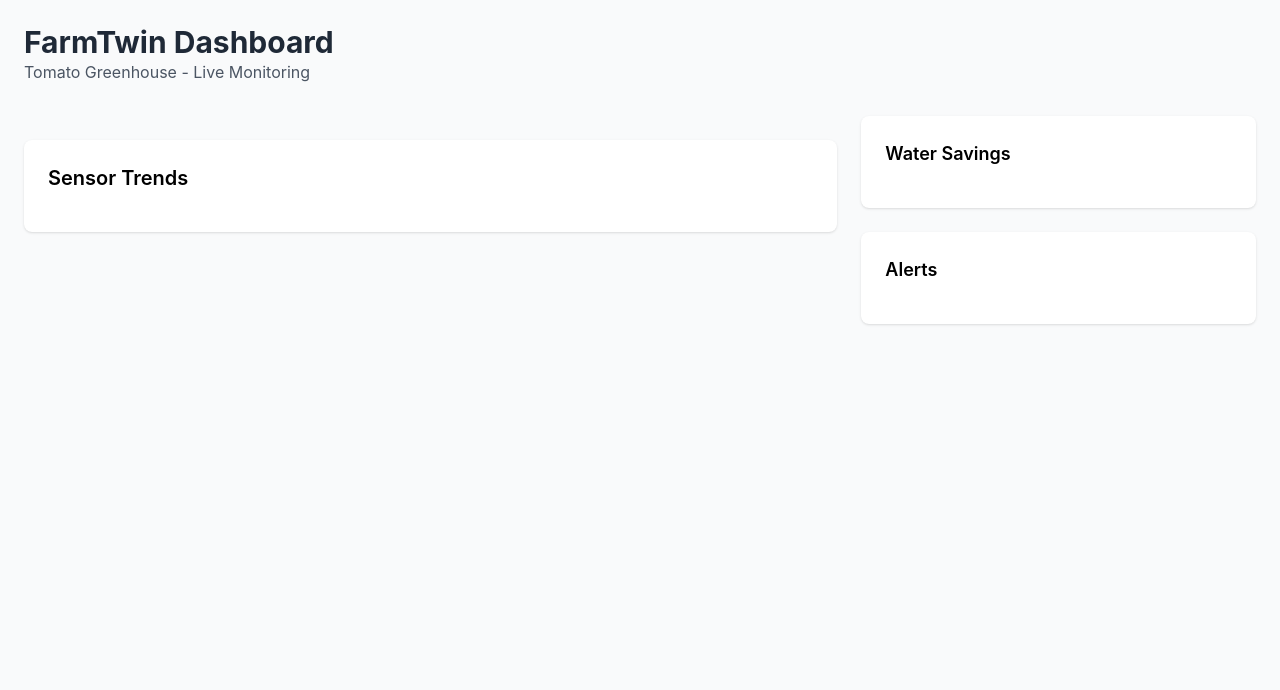
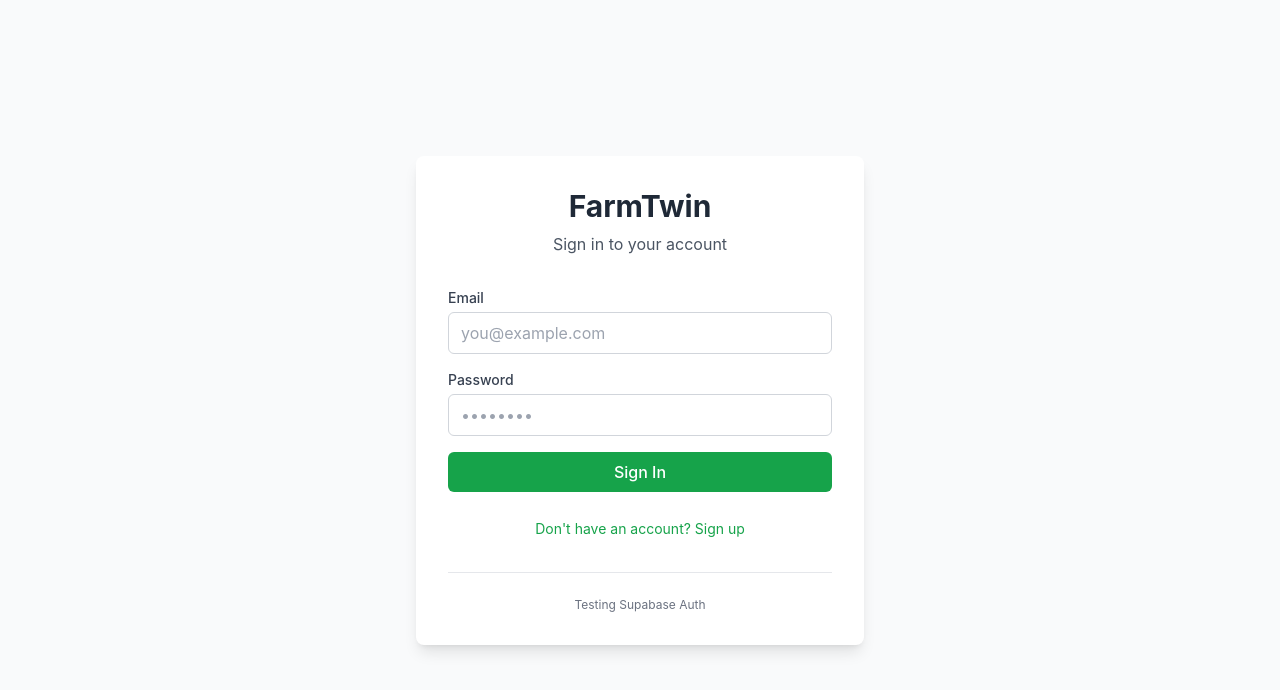
Before and after one commit to mooreli104/digital-twins, a React (Vite) app in the folder frontend/: page / in a window 1280 px wide. Shown: the top 690 px of the page. Built offline with nearby package versions, Linux system fonts and the light colour scheme; no server answers.

Commit message:
login works, added more docs

```diff
--- /dev/null
+++ b/frontend/src/App-debug.jsx
@@ -0,0 +1,28 @@
+// Debug version to test basic rendering
+import React from 'react';
+
+function App() {
+  console.log('App component rendering...');
+  console.log('Environment check:', {
+    supabaseUrl: import.meta.env.VITE_SUPABASE_URL,
+    hasAnonKey: !!import.meta.env.VITE_SUPABASE_ANON_KEY
+  });
+
+  return (
+    <div className="min-h-screen bg-gray-50 flex items-center justify-center">
+      <div className="text-center">
+        <h1 className="text-4xl font-bold text-gray-800 mb-4">
+          FarmTwin Debug
+        </h1>
+        <p className="text-gray-600">
+          If you see this, React is working!
+        </p>
+        <div className="mt-4 text-sm text-gray-500">
+          Supabase URL: {import.meta.env.VITE_SUPABASE_URL || 'NOT SET'}
+        </div>
+      </div>
+    </div>
+  );
+}
+
+export default App;
--- a/frontend/src/App.jsx
+++ b/frontend/src/App.jsx
@@ -1,14 +1,43 @@
 // Main Application Component
 import React from 'react';
+import { AuthProvider, useAuth } from './context/AuthContext';
+import Login from './pages/Login';
 import Dashboard from './pages/Dashboard';
 
-function App() {
+function AppContent() {
+  const { user, loading } = useAuth();
+
+  // Show loading state
+  if (loading) {
+    return (
+      <div className="min-h-screen bg-gray-50 flex items-center justify-center">
+        <div className="text-center">
+          <div className="animate-spin rounded-full h-12 w-12 border-b-2 border-green-600 mx-auto mb-4"></div>
+          <p className="text-gray-600">Loading...</p>
+        </div>
+      </div>
+    );
+  }
+
+  // Show login page if not authenticated
+  if (!user) {
+    return <Login onLoginSuccess={(user) => console.log('Logged in:', user)} />;
+  }
+
+  // Show dashboard if authenticated
   return (
     <div className="min-h-screen bg-gray-50">
-      {/* TODO: Add routing if needed (login, settings, etc.) */}
       <Dashboard />
     </div>
   );
 }
 
+function App() {
+  return (
+    <AuthProvider>
+      <AppContent />
+    </AuthProvider>
+  );
+}
+
 export default App;
--- /dev/null
+++ b/frontend/src/context/AuthContext.jsx
@@ -0,0 +1,53 @@
+// Auth Context
+// Purpose: Manage authentication state across the app
+
+import React, { createContext, useContext, useEffect, useState } from 'react';
+import { getCurrentUser, onAuthStateChange, signOut as supabaseSignOut } from '../services/supabase';
+
+const AuthContext = createContext({});
+
+export function AuthProvider({ children }) {
+  const [user, setUser] = useState(null);
+  const [loading, setLoading] = useState(true);
+
+  useEffect(() => {
+    // Check for existing session
+    getCurrentUser()
+      .then((user) => {
+        setUser(user);
+        setLoading(false);
+      })
+      .catch(() => {
+        setUser(null);
+        setLoading(false);
+      });
+
+    // Listen for auth changes
+    const subscription = onAuthStateChange((_event, session) => {
+      setUser(session?.user ?? null);
+    });
+
+    return () => {
+      if (subscription && subscription.data && subscription.data.subscription) {
+        subscription.data.subscription.unsubscribe();
+      }
+    };
+  }, []);
+
+  const signOut = async () => {
+    await supabaseSignOut();
+    setUser(null);
+  };
+
+  const value = {
+    user,
+    loading,
+    signOut,
+  };
+
+  return <AuthContext.Provider value={value}>{children}</AuthContext.Provider>;
+}
+
+export function useAuth() {
+  return useContext(AuthContext);
+}
--- a/frontend/src/pages/Dashboard.jsx
+++ b/frontend/src/pages/Dashboard.jsx
@@ -8,6 +8,7 @@
 // - Water savings metrics
 
 import React, { useState, useEffect } from 'react';
+import { useAuth } from '../context/AuthContext';
 import SensorCard from '../components/dashboard/SensorCard';
 import SensorChart from '../components/dashboard/SensorChart';
 import AlertPanel from '../components/alerts/AlertPanel';
@@ -15,6 +16,7 @@
 import { useWebSocket } from '../hooks/useWebSocket';
 
 function Dashboard() {
+  const { user, signOut } = useAuth();
   const [sensorData, setSensorData] = useState(null);
   const [alerts, setAlerts] = useState([]);
 
@@ -24,11 +26,26 @@
   return (
     <div className="container mx-auto p-6">
       {/* Header */}
-      <header className="mb-8">
-        <h1 className="text-3xl font-bold text-gray-800">
-          FarmTwin Dashboard
-        </h1>
-        <p className="text-gray-600">Tomato Greenhouse - Live Monitoring</p>
+      <header className="mb-8 flex justify-between items-start">
+        <div>
+          <h1 className="text-3xl font-bold text-gray-800">
+            FarmTwin Dashboard
+          </h1>
+          <p className="text-gray-600">Tomato Greenhouse - Live Monitoring</p>
+          {user && (
+            <p className="text-sm text-gray-500 mt-1">
+              Logged in as: {user.email}
+            </p>
+          )}
+        </div>
+
+        {/* Logout Button */}
+        <button
+          onClick={signOut}
+          className="px-4 py-2 bg-gray-200 text-gray-700 rounded-md hover:bg-gray-300 text-sm font-medium"
+        >
+          Sign Out
+        </button>
       </header>
 
       {/* Main Grid Layout */}
@@ -38,12 +55,16 @@
           {/* Sensor Value Cards */}
           <div className="grid grid-cols-2 md:grid-cols-3 gap-4">
             {/* TODO: Map sensor cards */}
+            <div className="bg-white rounded-lg shadow p-4 text-center">
+              <p className="text-gray-500 text-sm">Auth test successful!</p>
+              <p className="text-2xl font-bold text-green-600 mt-2">✓</p>
+            </div>
           </div>
 
           {/* Charts */}
           <div className="bg-white rounded-lg shadow p-6">
             <h2 className="text-xl font-semibold mb-4">Sensor Trends</h2>
-            {/* TODO: Add charts component */}
+            <p className="text-gray-500 text-sm">Charts coming soon...</p>
           </div>
         </div>
 
@@ -52,13 +73,13 @@
           {/* Water Savings */}
           <div className="bg-white rounded-lg shadow p-6">
             <h3 className="text-lg font-semibold mb-4">Water Savings</h3>
-            {/* TODO: Add MetricsPanel */}
+            <p className="text-gray-500 text-sm">Metrics coming soon...</p>
           </div>
 
           {/* Alerts */}
           <div className="bg-white rounded-lg shadow p-6">
             <h3 className="text-lg font-semibold mb-4">Alerts</h3>
-            {/* TODO: Add AlertPanel */}
+            <p className="text-gray-500 text-sm">Alerts coming soon...</p>
           </div>
         </div>
       </div>
--- /dev/null
+++ b/frontend/src/pages/Login.jsx
@@ -0,0 +1,120 @@
+// Login Page Component
+// Purpose: Simple authentication test page
+
+import React, { useState } from 'react';
+import { signIn, signUp } from '../services/supabase';
+
+function Login({ onLoginSuccess }) {
+  const [email, setEmail] = useState('');
+  const [password, setPassword] = useState('');
+  const [loading, setLoading] = useState(false);
+  const [error, setError] = useState(null);
+  const [mode, setMode] = useState('login'); // 'login' or 'signup'
+
+  const handleSubmit = async (e) => {
+    e.preventDefault();
+    setLoading(true);
+    setError(null);
+
+    try {
+      if (mode === 'login') {
+        const data = await signIn(email, password);
+        console.log('Login successful:', data.user);
+        onLoginSuccess(data.user);
+      } else {
+        const data = await signUp(email, password);
+        console.log('Signup successful:', data.user);
+        alert('Check your email to confirm your account!');
+      }
+    } catch (err) {
+      console.error('Auth error:', err);
+      setError(err.message);
+    } finally {
+      setLoading(false);
+    }
+  };
+
+  return (
+    <div className="min-h-screen bg-gray-50 flex items-center justify-center p-4">
+      <div className="max-w-md w-full bg-white rounded-lg shadow-lg p-8">
+        {/* Header */}
+        <div className="text-center mb-8">
+          <h1 className="text-3xl font-bold text-gray-800 mb-2">
+            FarmTwin
+          </h1>
+          <p className="text-gray-600">
+            {mode === 'login' ? 'Sign in to your account' : 'Create new account'}
+          </p>
+        </div>
+
+        {/* Error Message */}
+        {error && (
+          <div className="mb-4 p-3 bg-red-50 border border-red-200 rounded text-red-700 text-sm">
+            {error}
+          </div>
+        )}
+
+        {/* Form */}
+        <form onSubmit={handleSubmit} className="space-y-4">
+          <div>
+            <label className="block text-sm font-medium text-gray-700 mb-1">
+              Email
+            </label>
+            <input
+              type="email"
+              value={email}
+              onChange={(e) => setEmail(e.target.value)}
+              required
+              className="w-full px-3 py-2 border border-gray-300 rounded-md focus:outline-none focus:ring-2 focus:ring-green-500"
+              placeholder="you@example.com"
+            />
+          </div>
+
+          <div>
+            <label className="block text-sm font-medium text-gray-700 mb-1">
+              Password
+            </label>
+            <input
+              type="password"
+              value={password}
+              onChange={(e) => setPassword(e.target.value)}
+              required
+              minLength={6}
+              className="w-full px-3 py-2 border border-gray-300 rounded-md focus:outline-none focus:ring-2 focus:ring-green-500"
+              placeholder="••••••••"
+            />
+          </div>
+
+          <button
+            type="submit"
+            disabled={loading}
+            className="w-full bg-green-600 text-white py-2 px-4 rounded-md hover:bg-green-700 disabled:opacity-50 disabled:cursor-not-allowed font-medium"
+          >
+            {loading ? 'Loading...' : mode === 'login' ? 'Sign In' : 'Sign Up'}
+          </button>
+        </form>
+
+        {/* Toggle Mode */}
+        <div className="mt-6 text-center">
+          <button
+            onClick={() => setMode(mode === 'login' ? 'signup' : 'login')}
+            className="text-sm text-green-600 hover:text-green-700"
+          >
+            {mode === 'login'
+              ? "Don't have an account? Sign up"
+              : 'Already have an account? Sign in'}
+          </button>
+        </div>
+
+        {/* Debug Info */}
+        <div className="mt-8 pt-6 border-t border-gray-200">
+          <p className="text-xs text-gray-500 text-center">
+            Testing Supabase Auth
+          </p>
+        </div>
+      </div>
+    </div>
+  );
+}
+
+export default Login;
--- a/frontend/src/services/supabase.js
+++ b/frontend/src/services/supabase.js
@@ -9,22 +9,41 @@
 const supabaseUrl = import.meta.env.VITE_SUPABASE_URL;
 const supabaseAnonKey = import.meta.env.VITE_SUPABASE_ANON_KEY;
 
-// TODO: Initialize Supabase client
-// export const supabase = createClient(supabaseUrl, supabaseAnonKey);
+// Initialize Supabase client
+export const supabase = createClient(supabaseUrl, supabaseAnonKey);
 
 // Auth helpers
 export async function signIn(email, password) {
-  // TODO: Implement Supabase auth sign in
+  const { data, error } = await supabase.auth.signInWithPassword({
+    email,
+    password,
+  });
+
+  if (error) throw error;
+  return data;
 }
 
 export async function signUp(email, password) {
-  // TODO: Implement Supabase auth sign up
+  const { data, error } = await supabase.auth.signUp({
+    email,
+    password,
+  });
+
+  if (error) throw error;
+  return data;
 }
 
 export async function signOut() {
-  // TODO: Implement Supabase auth sign out
+  const { error } = await supabase.auth.signOut();
+  if (error) throw error;
 }
 
 export async function getCurrentUser() {
-  // TODO: Get current authenticated user
+  const { data: { user }, error } = await supabase.auth.getUser();
+  if (error) throw error;
+  return user;
 }
+
+export async function onAuthStateChange(callback) {
+  return supabase.auth.onAuthStateChange(callback);
+}
```
Also changed, not shown: 2 other files (tests, documents, lock files or other folders).
